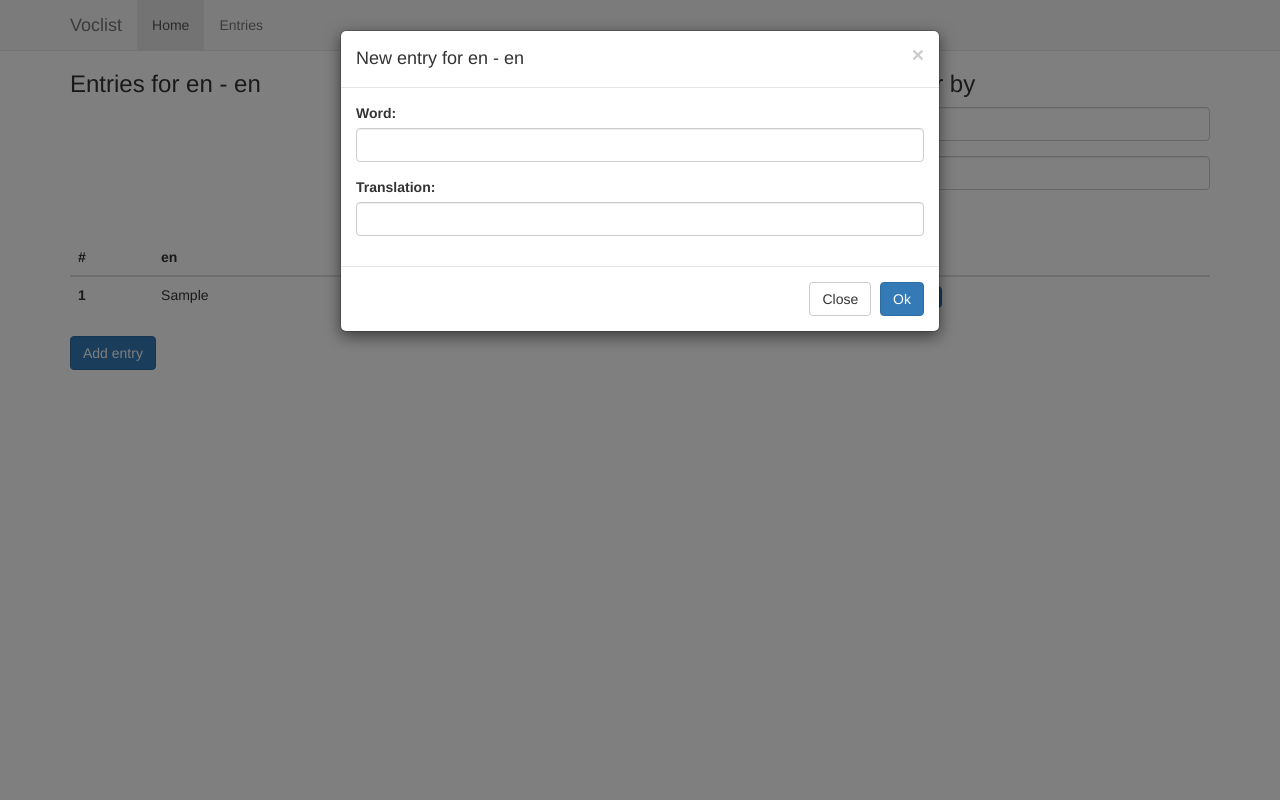
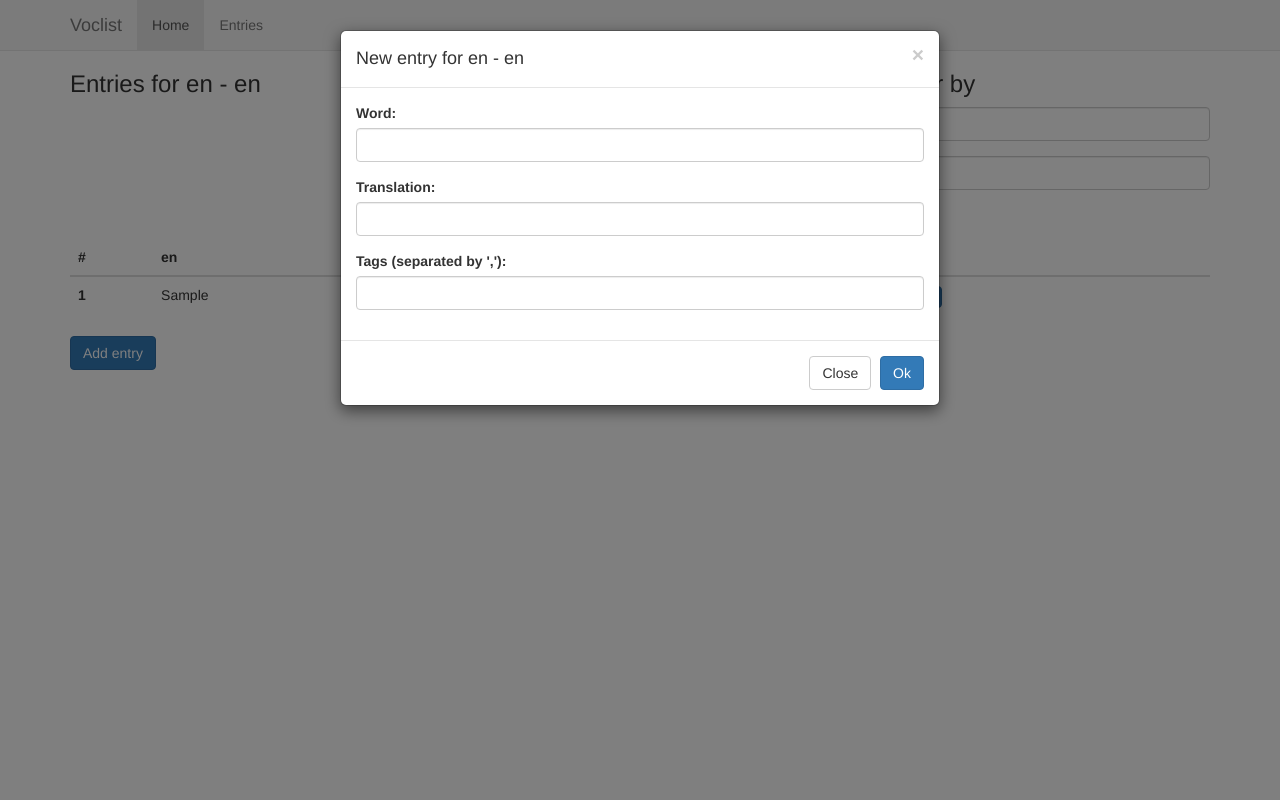
Before and after one commit to BasileVu/voclist, a Flask app: page /voclist/1/ in a window 1280 px wide, after a click on "Add entry". Run offline with Flask 2, Linux system fonts and the light colour scheme; tables that the repository leaves empty hold one stand-in row (values such as "Sample post"); some libraries are stand-ins or nearby versions.

Commit message:
Tags can be added

```diff
--- a/voclist/templates/voclist.html
+++ b/voclist/templates/voclist.html
@@ -88,6 +88,11 @@
                             <label for="modal-translation">Translation:</label>
                             <input type="text" class="form-control" id="modal-translation" name="translation">
                         </div>
+                        <div class="form-group">
+                            <!-- FIXME -->
+                            <label for="modal-tags">Tags (separated by ','):</label>
+                            <input type="text" class="form-control" id="modal-tags" name="tags">
+                        </div>
 
                         <!-- FIXME -->
                         <input type="text" value="{{ voclist.id }}" name="voclist-id" style="display: none;">
--- a/voclist/views.py
+++ b/voclist/views.py
@@ -50,6 +50,7 @@ def render_voclist(voclist_id):
 def create_entry():
     word = request.form["word"]
     translation = request.form["translation"]
+    tags = request.form["tags"]
     voclist_id = request.form["voclist-id"]
 
     if word == "" or translation == "":
@@ -61,6 +62,18 @@ def create_entry():
         voclist_id=voclist_id
     )
 
+    tags = tags.split(',')
+
+    for tag_str in tags:
+        tag_str = tag_str.strip()
+        if tag_str != "":
+            tag = Tag.query.filter_by(value=tag_str).first()
+            if tag is None:
+                tag = Tag(value=tag_str)
+                db.session.add(tag)
+                db.session.commit()
+            entry.tags.append(tag)
+
     db.session.add(entry)
     db.session.commit()
 
```
